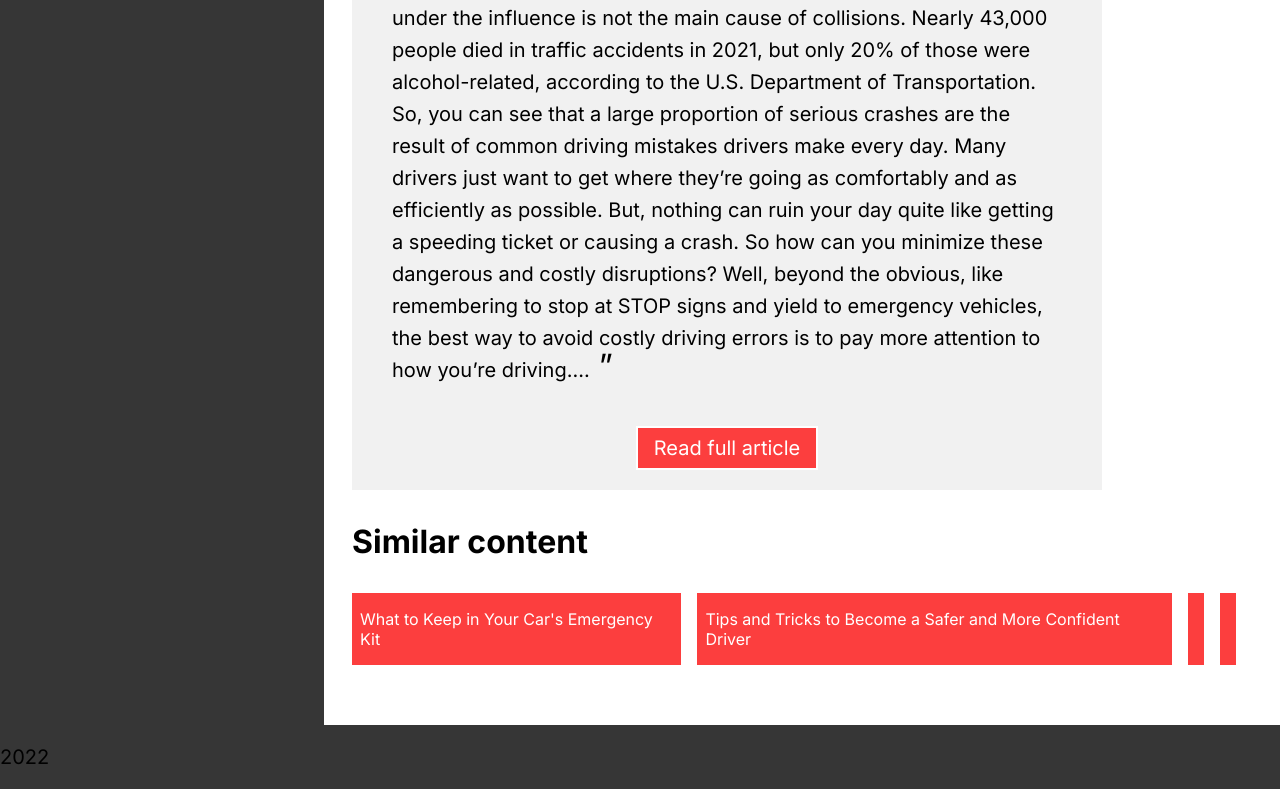
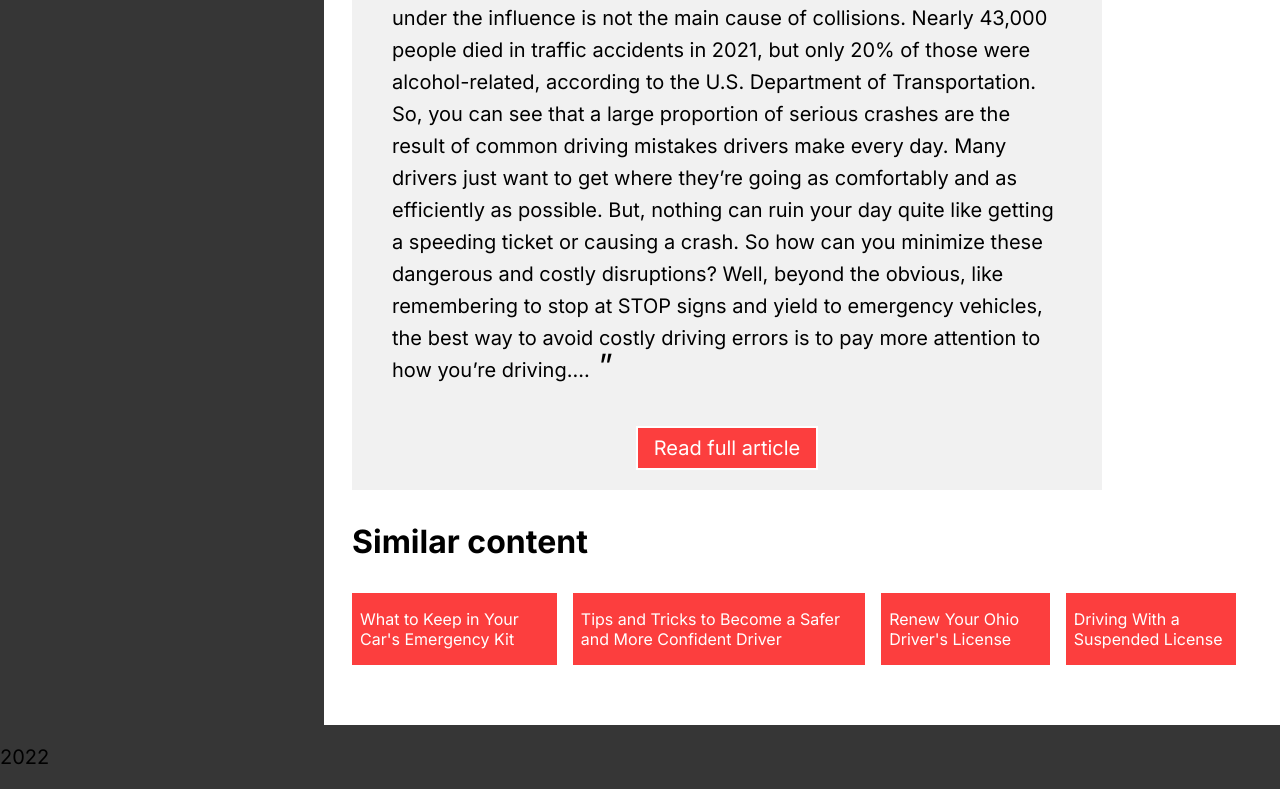
Before and after one commit to cml815/about-a, a React (Create React App) app: page /projects/aceable in a window 1280 px wide. Shown: the part 1261-2050 px from the top of the page. Built offline with nearby package versions, Linux system fonts and the light colour scheme.

Commit message:
add content to aceable

```diff
--- a/src/data.js
+++ b/src/data.js
@@ -142,7 +142,13 @@ let projects = [
     title1: "What to Keep in Your Car's Emergency Kit",
     url2: "https://www.idrivesafely.com/defensive-driving/trending/tips-and-tricks-become-safer-and-more-confident-driver",
     title2: "Tips and Tricks to Become a Safer and More Confident Driver",
+    title3: "Renew Your Ohio Driver's License",
+    url3: "https://www.aceable.com/blog/how-to-renew-your-drivers-license-in-ohio/",
+    title4: "Driving With a Suspended License",
+    url4: "https://www.idrivesafely.com/defensive-driving/trending/driving-suspended-or-expired-license-or-no-license-all"
   },
+
+
   {
     id: "9",
     company: "Net Health",
```
